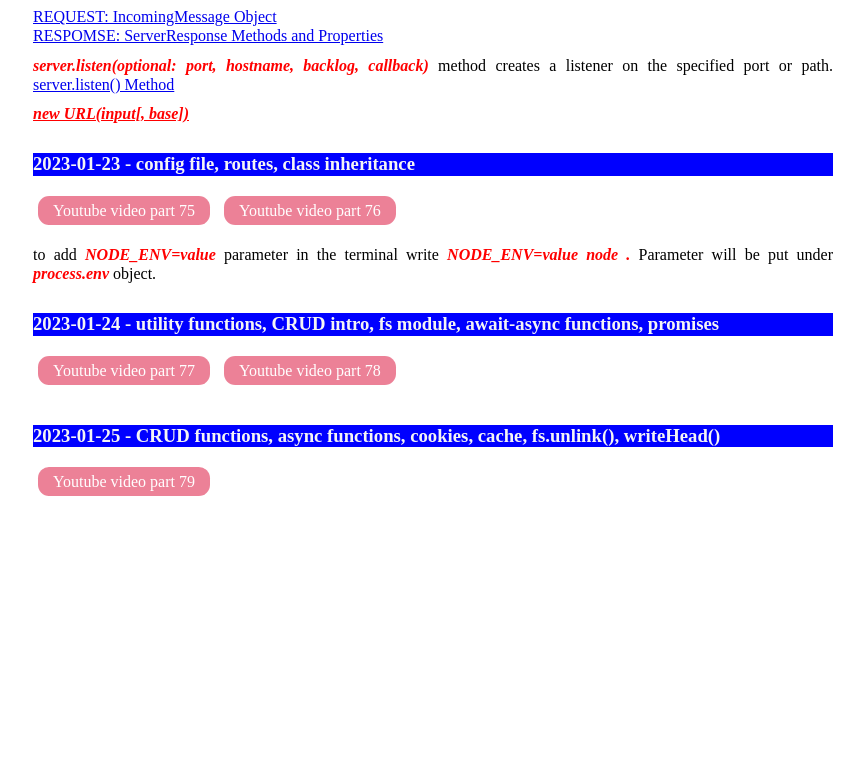
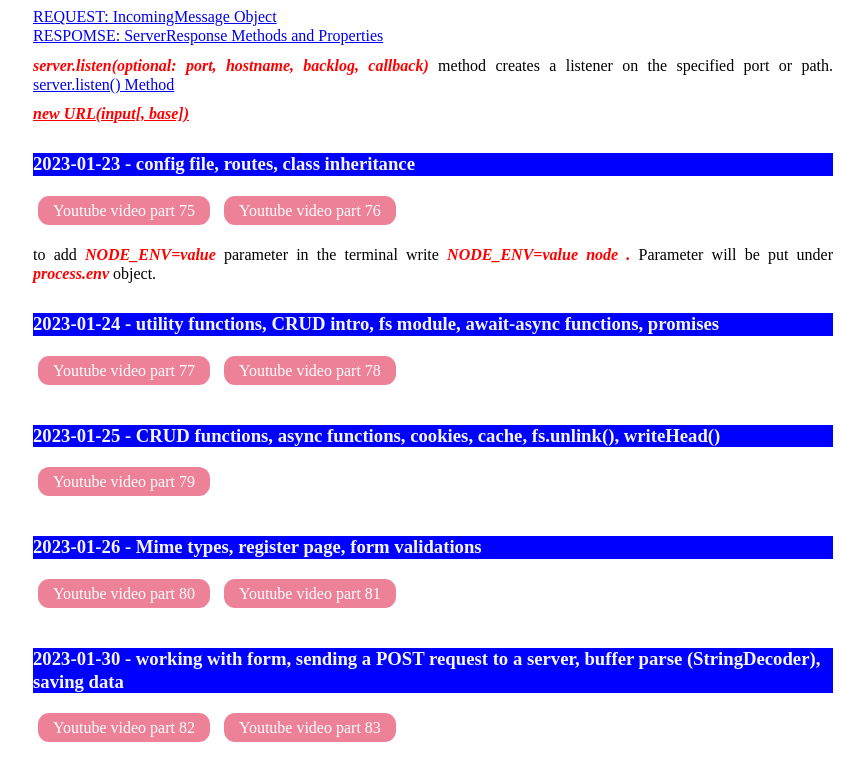
Before and after one commit to JurgitaE/lesson-notes, a website: page index.html in a window 1280 px wide. Shown: the part 9946-10726 px from the top of the page, without its empty margins (207-1071 px from the left). Before the commit the page ends 10482 px from the top, so only its background shows below. Drawn offline with Linux system fonts and the light colour scheme.

Commit message:
update 01-30

```diff
--- a/index.html
+++ b/index.html
@@ -872,6 +872,20 @@
                 <a class="youtube" href="https://www.youtube.com/watch?v=GhqO31h82Go" target="_blank">Youtube video part 79
                 </a>
             </div>
+            <div class="day">
+                <h3>2023-01-26 - Mime types, register page, form validations </h3>
+                <a class="youtube" href="https://www.youtube.com/watch?v=rztWOUg_ubI" target="_blank">Youtube video part 80
+                </a>
+                <a class="youtube" href="https://www.youtube.com/watch?v=YtYWQnU1pO0" target="_blank">Youtube video part 81
+                </a>
+            </div>
+            <div class="day">
+                <h3>2023-01-30 - working with form, sending a POST request to a server, buffer parse (StringDecoder), saving data</h3>
+                <a class="youtube" href="https://www.youtube.com/watch?v=nuGgSw43xnc" target="_blank">Youtube video part 82
+                </a>
+                <a class="youtube" href="https://www.youtube.com/watch?v=I2XoZPC8nt0" target="_blank">Youtube video part 83
+                </a>
+            </div>
         </div>
         <!--
 07:54 - async funkcijos
```
